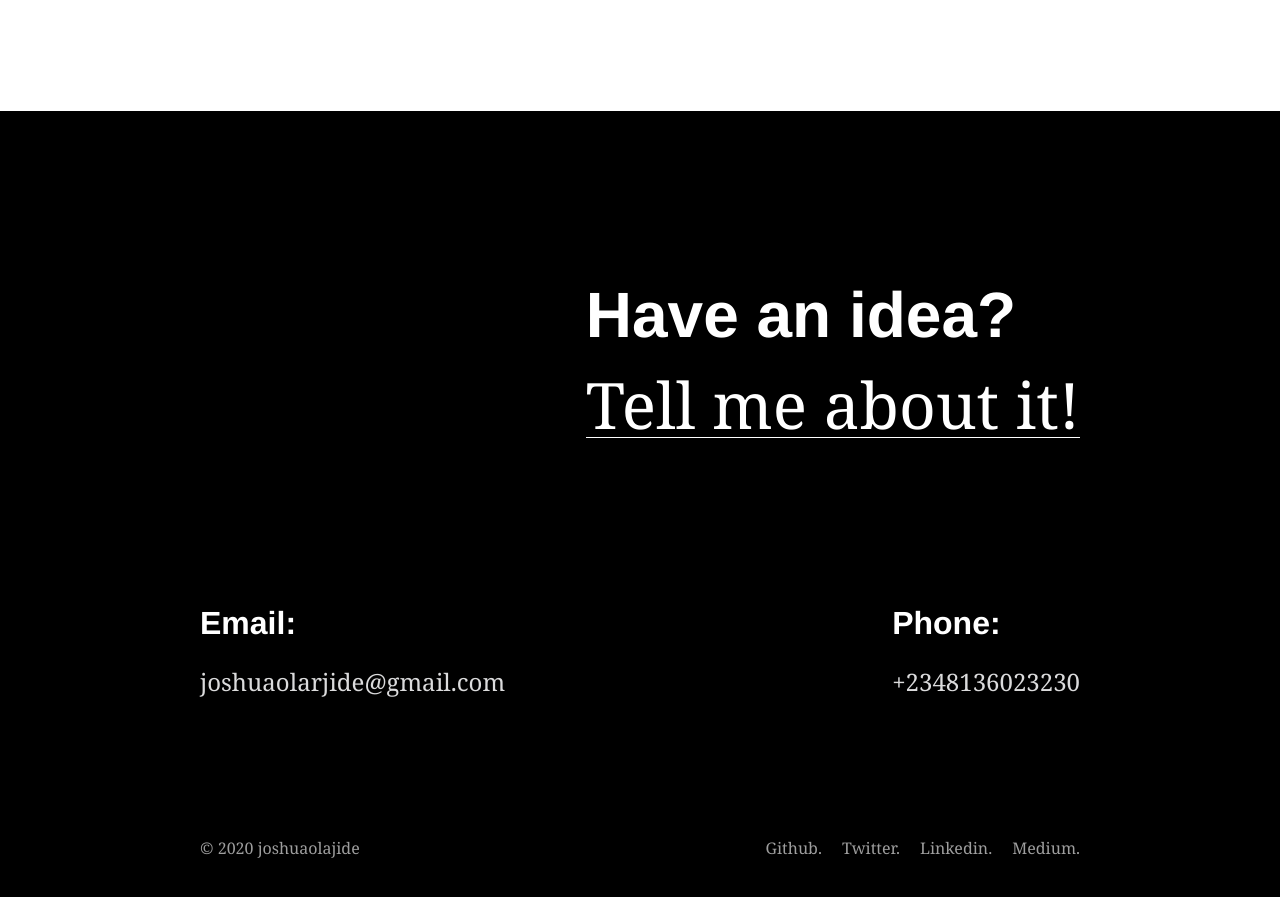
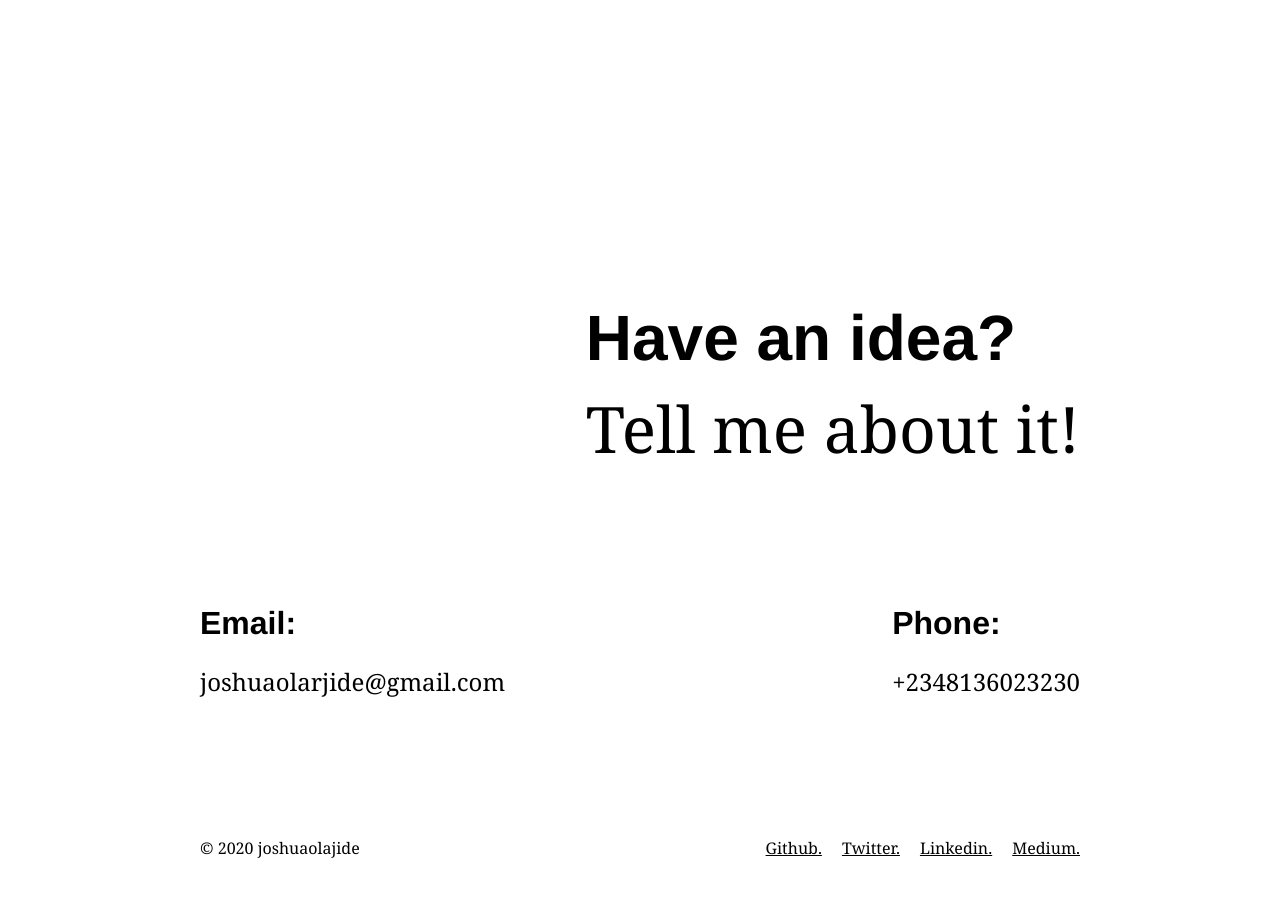
Before and after one commit to joshtom/joshuaOlajidev2, a Gatsby site: page / in a window 1280 px wide. Shown: the part 3925-4822 px from the top of the page. Built offline with nearby package versions, Linux system fonts and the light colour scheme; Gatsby itself is replaced by a stand-in of ours.

Commit message:
Fixed bug links on footer

```diff
--- a/src/components/footer/index.js
+++ b/src/components/footer/index.js
@@ -17,11 +17,11 @@ import {
 export default function Footer() {
     return(
         // Complete this section with the contact route with https://cuberto.com/services/
-        <FooterWrapper id="contact">
+        <FooterWrapper>
            <IntroFooter>
-                <Container>
+                <Container id="contact">
                 <ContainerHeader>Have an idea?</ContainerHeader>
-                <Linked><Link>Tell me about it!</Link> <hr /></Linked>
+                <Linked><Link to="/">Tell me about it!</Link></Linked>
                 </Container>
            </IntroFooter>
 
@@ -41,10 +41,10 @@ export default function Footer() {
                 <p>&copy; {getYear} joshuaolajide</p>
             </LeftOutro>
             <RightOutro>
-                <Link> Github. </Link>
-                <Link> Twitter. </Link>
-                <Link> Linkedin. </Link>
-                <Link> Medium. </Link>
+                <a href="https://github.com/joshtom/" target="_blank"> Github. </a>
+                <a href="https://twitter.com/olatojosh" target="_blank"> Twitter. </a>
+                <a href="https://www.linkedin.com/in/joshua-olajide-582457177/" target="_blank"> Linkedin. </a>
+                <a href="https://medium.com/@olajidejoshua4real" target="_blank"> Medium. </a>
             </RightOutro>
            </OutroFooter>
         </FooterWrapper>
--- a/src/components/footer/styles.js
+++ b/src/components/footer/styles.js
@@ -1,20 +1,18 @@
 import styled from "styled-components"
 
 export const FooterWrapper = styled.div`
-    background: black;
+    background: var(--bg);
     min-height: 100vh;
     width: 100%;
     display: flex;
     flex-direction: column;
     justify-content: space-between;
     padding: 50px 200px;
-    position: relative;
-    bottom: 0;
-    z-index: -1000;
+
 
 
     p {
-        color: var(--textTitle);
+        color: var(--textInverse);
         margin: auto;
     }
 `
@@ -33,18 +31,19 @@ export const Container = styled.div `
 `
 export const ContainerHeader = styled.h1 `
     font-size: 4rem;
-    color: white;
+    color: var(--textInverse);
 `
 export const Linked = styled.div `
     line-height: 1;
     a {
-        color: white;
+        color: var(--textInverse);
         font-size: 4rem;
         font-weight: lighter;
-        cursor: none;
+
     }
     hr {
         background: #fff;
+        width: 100%;
     }
 `
 
@@ -67,10 +66,10 @@ export const FirstIntro = styled.div `
     div:nth-child(3) {
     }
     h1 {
-        color: white;
+        color: var(--textInverse);
     }
     p {
-        color: #dbdbdc;
+        color: var(--textInverse);
         font-size: 1.5rem;
     }
 `
@@ -78,20 +77,24 @@ export const LeftOutro = styled.div `
     margin-top: auto;
 
     p {
-        color: #ffffff9e;
+        color: var(--textInverse);
     }
 
 `
+
+// color: #ffffff9e;
 export const RightOutro = styled.div `
     margin-top: auto;
     display: flex;
     a {
         color: white;
         margin-left: 20px;
+        color: var(--textInverse);
         cursor: pointer;
-        color: #ffffff9e;
+        text-decoration: underline;
+
         &:hover {
-            color: white;
+            color: var(--textInverse);
         }
     }
 
--- a/src/components/layout.js
+++ b/src/components/layout.js
@@ -1,5 +1,3 @@
-
-
 import React from "react"
 import PropTypes from "prop-types"
 import { useStaticQuery, graphql } from "gatsby"
@@ -23,6 +21,8 @@ const Layout = ({ children }) => {
     }
   `)
 
+
+
   return (
     <ThemeProvider theme={styledTheme}>
       <GlobalStyle />
--- a/src/pages/index.js
+++ b/src/pages/index.js
@@ -9,8 +9,12 @@ import Project from "../components/project"
 // import Contact from "../components/contact"
 import SEO from "../components/seo"
 
-const IndexPage = () => (
-  <Layout>
+
+
+
+const IndexPage = () => {
+  return (
+    <Layout>
     <SEO title="Home" />
     <Banner />
     <More />
@@ -18,6 +22,7 @@ const IndexPage = () => (
     <Project />
     {/* <Contact /> */}
   </Layout>
-)
+  )
+}
 
 export default IndexPage
```
